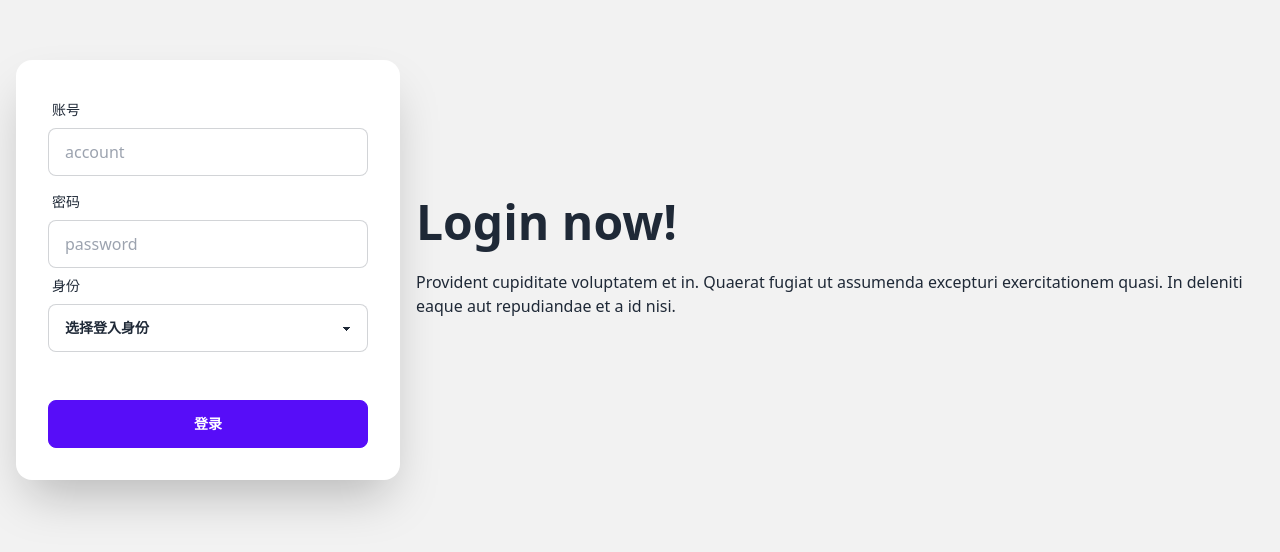
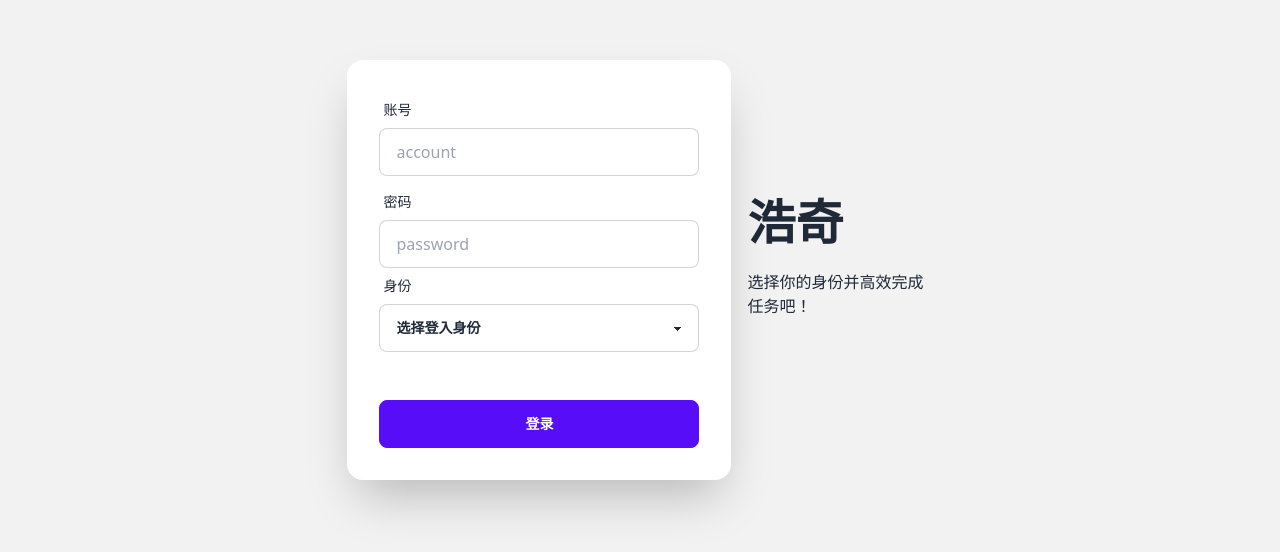
Before and after one commit to wql343/sad_project, a Vue app: page /login in a window 1280 px wide. Shown: the part 130-682 px from the top of the page. Built offline with nearby package versions, Linux system fonts and the light colour scheme.

Commit message:
修复了几个显示bug

```diff
--- a/src/views/company/CompanyEnroll.vue
+++ b/src/views/company/CompanyEnroll.vue
@@ -6,9 +6,8 @@
                 <span class="label-text">课程类别</span>
             </label>
             <select class="select select-bordered w-full" v-model="form.field">
-                <option disabled selected value="-1">选择类别</option>
-                <option value="web前端开发">web前端</option>
-                <option value="后端开发">后端</option>
+                <option value="web前端">web前端</option>
+                <option value="后端">后端</option>
                 <option value="App开发">App开发</option>
                 <option value="小程序开发">小程序开发</option>
             </select>
--- a/src/views/login/LoginView.vue
+++ b/src/views/login/LoginView.vue
@@ -2,9 +2,8 @@
     <div class="hero min-h-screen bg-base-200">
         <div class="hero-content flex-col lg:flex-row-reverse">
             <div class="text-center lg:text-left">
-                <h1 class="text-5xl font-bold">Login now!</h1>
-                <p class="py-6">Provident cupiditate voluptatem et in. Quaerat fugiat ut assumenda excepturi exercitationem
-                    quasi. In deleniti eaque aut repudiandae et a id nisi.</p>
+                <h1 class="text-5xl font-bold">浩奇</h1>
+                <p class="py-6">选择你的身份并高效完成任务吧！</p>
             </div>
             <div class="card flex-shrink-0 w-full max-w-sm shadow-2xl bg-base-100">
                 <div class="card-body">
@@ -105,7 +104,6 @@ const login = () => {
                     break;
             }
             sessionStorage.setItem('token', response.data.data.authToken)
-            sessionStorage.setItem('all', response.data.data)
             Toast('success', "登录成功")
         } else {
             Toast('error', response.data.msg)
--- a/src/views/login/RegisterView.vue
+++ b/src/views/login/RegisterView.vue
@@ -2,9 +2,8 @@
     <div class="hero min-h-screen bg-base-200">
         <div class="hero-content flex-col lg:flex-row-reverse">
             <div class="text-center lg:text-left">
-                <h1 class="text-5xl font-bold">Register now!</h1>
-                <p class="py-6">Provident cupiditate voluptatem et in. Quaerat fugiat ut assumenda excepturi exercitationem
-                    quasi. In deleniti eaque aut repudiandae et a id nisi.</p>
+                <h1 class="text-5xl font-bold">浩奇</h1>
+                <p class="py-6">选择你想要报名的课程，快速学习吧</p>
             </div>
             <div class="card flex-shrink-0 w-full max-w-sm shadow-2xl bg-base-100">
                 <div class="card-body">
--- a/src/views/student/StudentView.vue
+++ b/src/views/student/StudentView.vue
@@ -51,8 +51,8 @@
                 </div>
             </div>
         </div> -->
-        <Table :title="studentprops.title" :head="studentprops.head" :list="studentprops.list"
-            :idlist="studentprops.idlist" :path="studentprops.path"></Table>
+        <Table :title="studentprops.title" :head="studentprops.head" :list="studentprops.list" :idlist="studentprops.idlist"
+            :path="studentprops.path"></Table>
         <!-- 分割线 -->
         <div class="text-xl font-black ml-4 mt-8 mb-4">
             可报名课程
@@ -76,7 +76,7 @@ const studentprops = reactive({
 
     ],
     idlist: [],
-    path:"assess"
+    path: "assess"
 
 })
 const webprops = reactive({
```
Also changed, not shown: 1 other file (tests, documents, lock files or other folders).
